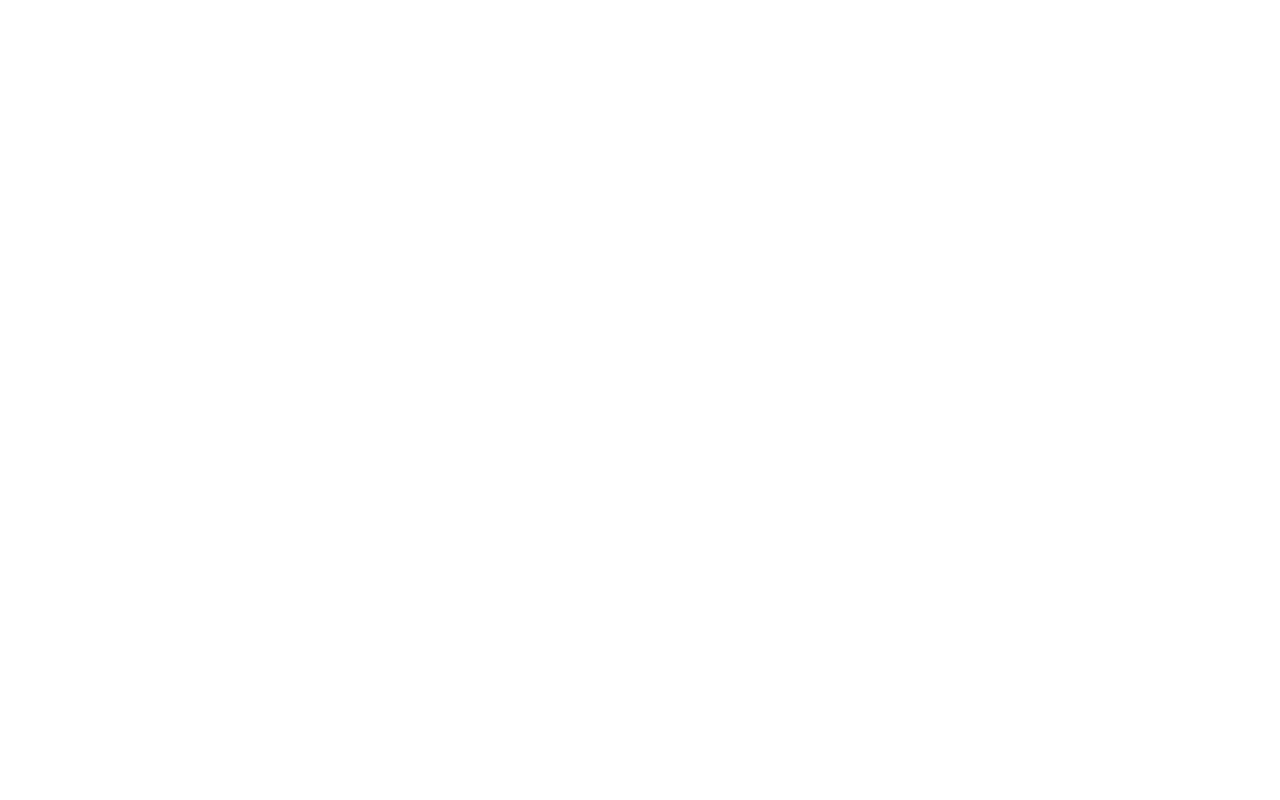
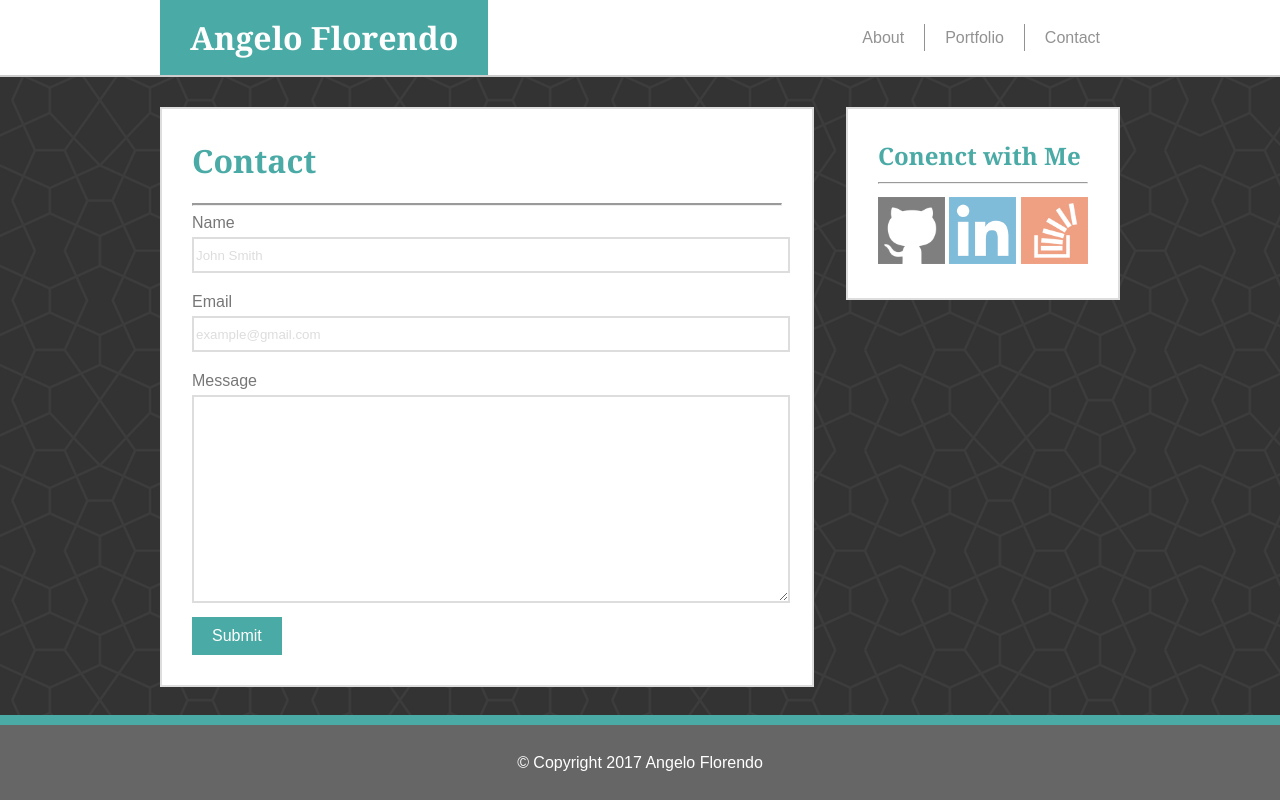
Before and after one commit to aflorend/Basic-Portfolio, a plain HTML site: page contact.html in a window 1280 px wide. Drawn offline with Linux system fonts and the light colour scheme.

Commit message:
contact page complete, slight css additions

```diff
--- a/assets/css/style.css
+++ b/assets/css/style.css
@@ -62,7 +62,7 @@
 	padding-top: 5px;
 	padding-bottom: 5px;
 	color: #929292;
-	transition: background-color 0.52s ease;
+	transition: background-color 0.5s ease;
 	border-right-style: solid;
 	border-right-width: 1px;
 	border-right-color: #929292;
@@ -79,7 +79,6 @@
 
 .menu li:hover {
 	background-color: #4aaaa5;
-	border-radius: 4px;
 	color: #fff;
 }
 
@@ -162,3 +161,40 @@
 	align-items: center;
 	justify-content: center;
 }
+
+input[type=text] {
+	width: 100%;
+	height: 30px;
+	margin-top: 5px;
+	margin-bottom: 20px;
+	color: #ddd;
+	border-color: #ddd;
+	border-style: solid;
+	border-width: 2px;
+}
+
+textarea {
+	width: 100%;
+	border-color: #ddd;
+	border-style: solid;
+	border-width: 2px;
+	margin-top: 5px;
+	height: 200px;
+}
+
+input#submit {
+	padding-top: 10px;
+	padding-bottom: 10px;
+	padding-left: 20px;
+	padding-right: 20px;
+	background-color: #4aaaa5;
+	border: none;
+	font-size: 1em;
+	color: #fff;
+	margin-top: 10px;
+	transition: background-color 0.5s ease;
+}
+
+input#submit:hover {
+	background-color: #000;
+}
--- a/contact.html
+++ b/contact.html
@@ -0,0 +1,60 @@
+<!DOCTYPE html>
+<html>
+<head>
+	<link rel="stylesheet" type="text/css" href="assets/css/style.css">
+	<title>Angelo Florendo's Porfolio</title>
+</head>
+<body>
+	<div class="header">
+		<div class="container">
+			<h1>Angelo Florendo</h1>
+			<ul class="menu">
+				<a href="index.html"><li>About</li></a>
+				<a href="portfolio.html"><li>Portfolio</li></a>
+				<a href="contact.html"><li id="contact">Contact</li></a>
+			</ul>
+	</div>
+	</div>
+
+	<div class="container">
+
+		<div class="main">
+			<h1>Contact</h1>
+			<hr>
+
+			<form>
+				Name
+				<br>
+				<input type="text" name="firstname" value="John Smith">
+				<br>
+				Email
+				<br>
+				<input type="text" name="email" value="example@gmail.com">
+				<br>
+				Message
+				<br>
+				<textarea>
+				</textarea>
+				<br>
+				<input type="submit" value="Submit" id="submit">
+			</form>
+		</div>
+
+		<div class="sidebar">
+			<h2>Conenct with Me</h2>
+			<hr id="social-line">
+			<a href="#"><img class="social" src="assets/images/git.jpg"></a>
+			<a href="#"><img class="social" src="assets/images/linkedin.jpg"></a>
+			<a href="#"><img class="social" src="assets/images/stack.jpg"></a>
+		</div>
+
+
+	</div>
+
+	<footer>
+		&copy; Copyright 2017 Angelo Florendo
+	</footer>
+
+
+</body>
+</html>
```
